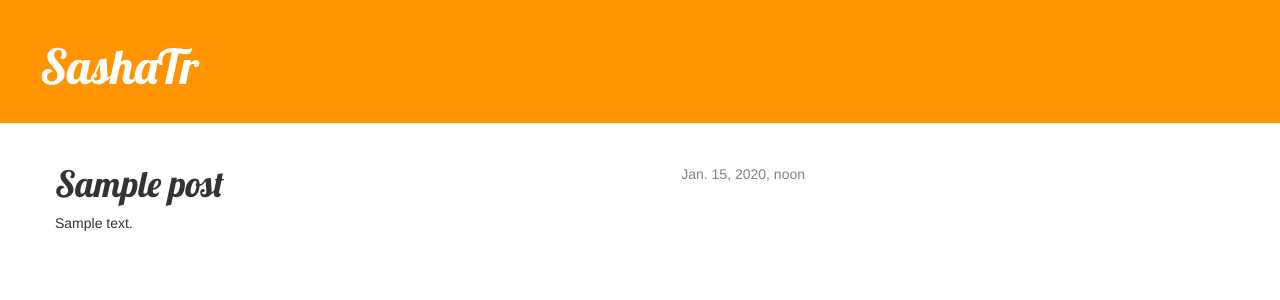
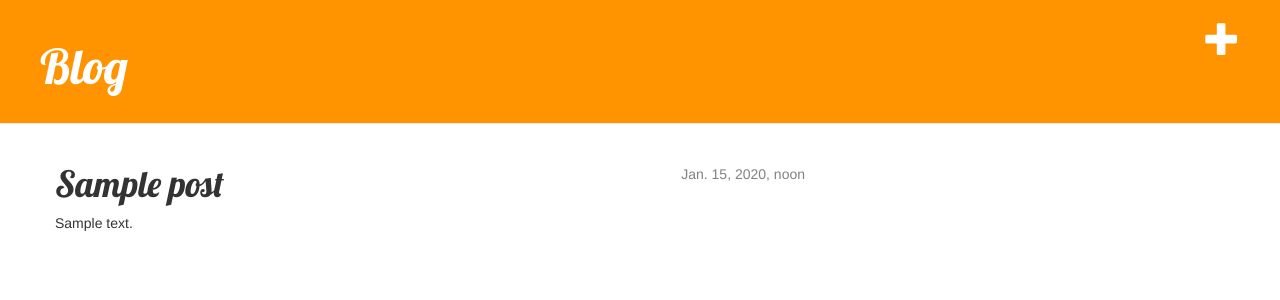
Before and after one commit to sashatr/django_project, a Django app: page /post/1/ in a window 1280 px wide. Shown: the top 300 px of the page. Run offline with Django 3.2, Linux system fonts and the light colour scheme; tables that the repository leaves empty hold one stand-in row (values such as "Sample post"); some libraries are stand-ins or nearby versions.

Commit message:
add forms

```diff
--- a/blog/templates/blog/base.html
+++ b/blog/templates/blog/base.html
@@ -1,16 +1,16 @@
 {% load staticfiles %}
-
     <html>
         <head>
-        <title>sashatr-blog</title>
+            <title>Sasha.Tr</title>
             <link rel="stylesheet" href="//maxcdn.bootstrapcdn.com/bootstrap/3.2.0/css/bootstrap.min.css">
             <link rel="stylesheet" href="//maxcdn.bootstrapcdn.com/bootstrap/3.2.0/css/bootstrap-theme.min.css">
+            <link href='//fonts.googleapis.com/css?family=Lobster&subset=latin,latin-ext' rel='stylesheet' type='text/css'>
             <link rel="stylesheet" href="{% static 'css/blog.css' %}">
-        <link href="https://fonts.googleapis.com/css?family=Lobster&subset=latin,cyrillic" rel="stylesheet" type="text/css">
         </head>
         <body>
             <div class="page-header">
-            <h1><a href="/">SashaTr</a></h1>
+                <a href="{% url 'post_new' %}" class="top-menu"><span class="glyphicon glyphicon-plus"></span></a>
+                <h1><a href="/">Blog</a></h1>
             </div>
             <div class="content container">
                 <div class="row">
--- a/blog/urls.py
+++ b/blog/urls.py
@@ -4,4 +4,5 @@ from . import views
 urlpatterns = [
     url(r'^$', views.post_list, name='post_list'),
     url(r'^post/(?P<pk>[0-9]+)/$', views.post_detail, name='post_detail'),
+    url(r'^post/new/$', views.post_new, name='post_new'),
 ]
--- a/blog/views.py
+++ b/blog/views.py
@@ -1,6 +1,8 @@
 from django.shortcuts import render, get_object_or_404
 from django.utils import timezone
 from .models import Post
+from .forms import PostForm
+from django.shortcuts import redirect
 
 
 def post_list(request):
@@ -11,3 +13,17 @@ def post_list(request):
 def post_detail(request, pk):
     post = get_object_or_404(Post, pk=pk)
     return render(request, 'blog/post_detail.html', {'post': post})
+
+
+def post_new(request):
+    if request.method == "POST":
+        form = PostForm(request.POST)
+        if form.is_valid():
+            post = form.save(commit=False)
+            post.author = request.user
+            post.published_date = timezone.now()
+            post.save()
+            return redirect('post_detail', pk=post.pk)
+    else:
+        form = PostForm()
+    return render(request, 'blog/post_edit.html', {'form': form})
--- a/mysite/wsgi.py
+++ b/mysite/wsgi.py
@@ -1,16 +1,13 @@
 """
 WSGI config for mysite project.
-
 It exposes the WSGI callable as a module-level variable named ``application``.
-
 For more information on this file, see
 https://docs.djangoproject.com/en/1.11/howto/deployment/wsgi/
 """
 
 import os
-
 from django.core.wsgi import get_wsgi_application
 
+
 os.environ.setdefault("DJANGO_SETTINGS_MODULE", "mysite.settings")
-
 application = get_wsgi_application()
```
Also changed, not shown: blog/forms.py (added, +8 -0 lines), blog/templates/blog/post_edit.html (added, +9 -0 lines), blog/templates/blog/post_detail.html (line endings or trailing spaces). Lines whose indentation alone changed are shown as unchanged.
